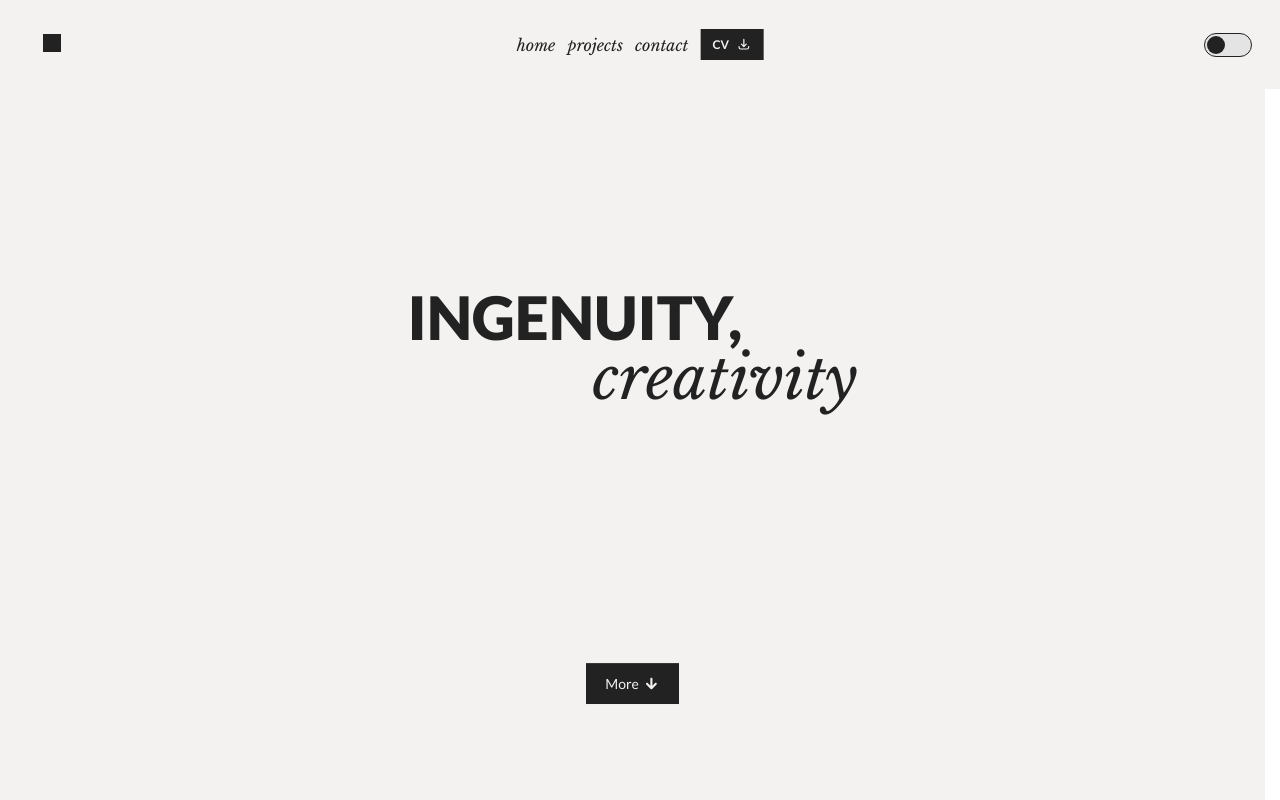
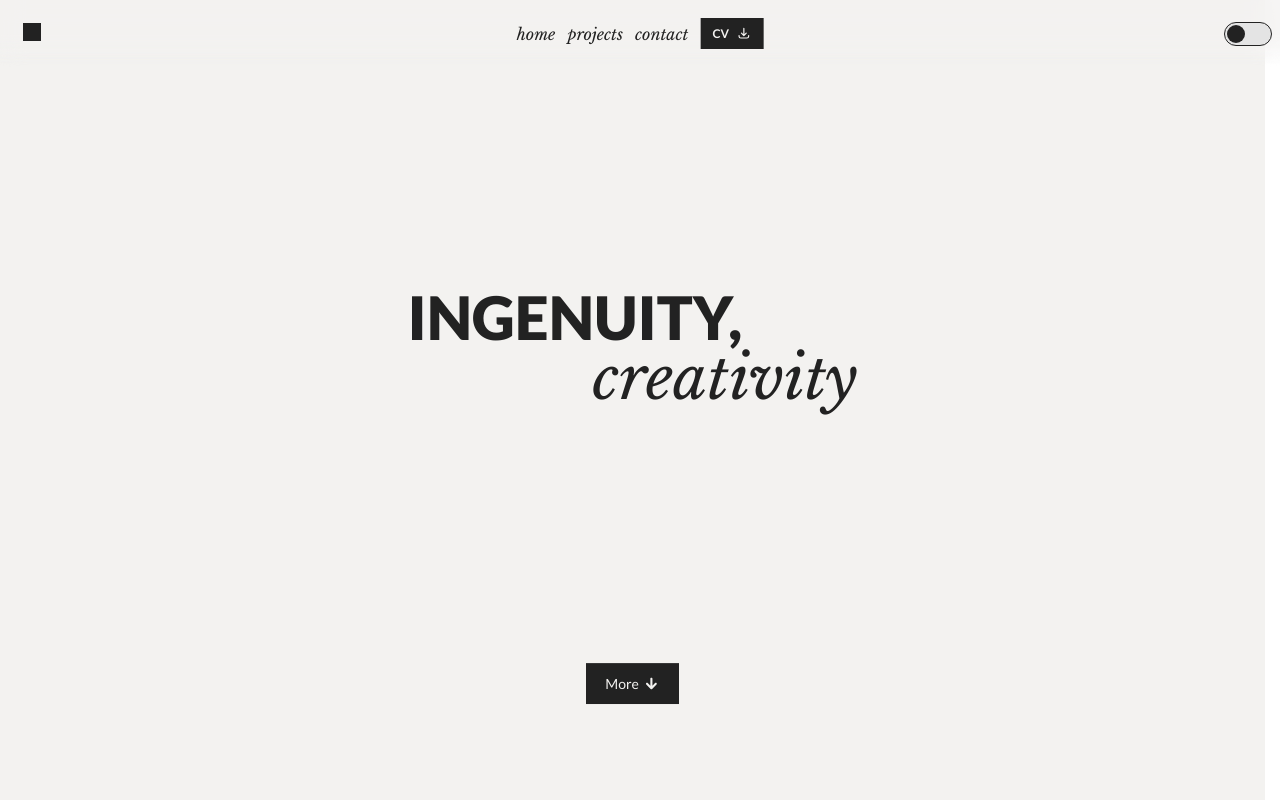
Before and after one commit to benedictusyoga/portfolio, a React (Vite) app: page / in a window 1280 px wide. Shown: the top 800 px of the page. Built offline with nearby package versions, Linux system fonts and the light colour scheme.

Commit message:
feat: added blur effect to navbar

```diff
--- a/src/components/Navbar.css
+++ b/src/components/Navbar.css
@@ -1,18 +1,29 @@
 .navbar {
     position: fixed;
-    background-color: var(--bg-color);
     z-index: var(--z-navbar);
     top: 0;
     left: 0;
     right: 0;
-    padding: var(--space-lg) var(--space-xl);
+    padding: var(--space-sm) var(--space-sm);
+}
+
+.navbar::before {
+    content: '';
+    position: absolute;
+    inset: 0;
+    z-index: -1;
+    background-color: rgba(var(--bg-color-rgb), 0.75);
+    backdrop-filter: blur(12px);
+    -webkit-backdrop-filter: blur(12px);
+    mask-image: linear-gradient(to bottom, black 50%, transparent 100%);
+    -webkit-mask-image: linear-gradient(to bottom, black 50%, transparent 100%);
+    border-bottom: 1px solid rgba(var(--text-color), 0.05);
 }
 
 .navbar-container {
     display: flex;
     justify-content: space-between;
     align-items: center;
-    /* Add this line to vertically align everything */
 }
 
 .navbar-links {
--- a/src/index.css
+++ b/src/index.css
@@ -2,6 +2,7 @@
 
 :root {
   --bg-color: #F3F2F0;
+  --bg-color-rgb: 243, 242, 240;
   --bg-color-secondary: #222222;
   --text-color: #222222;
   --text-secondary: #949494;
@@ -9,6 +10,7 @@
   --accent-color: #98149C;
 
   --bg-color-dark: #222222;
+  --bg-color-dark-rgb: 34, 34, 34;
   --bg-color-secondary-dark: #000000;
   --text-color-dark: #F3F2F0;
   --text-secondary-dark: #a0a0a0;
@@ -53,9 +55,9 @@
   --z-modal: 2000;
 }
 
-/* Dark theme overrides */
 [data-theme='dark'] {
   --bg-color: var(--bg-color-dark);
+  --bg-color-rgb: var(--bg-color-dark-rgb);
   --bg-color-secondary: var(--bg-color-secondary-dark);
   --text-color: var(--text-color-dark);
   --text-secondary: var(--text-secondary-dark);
```
